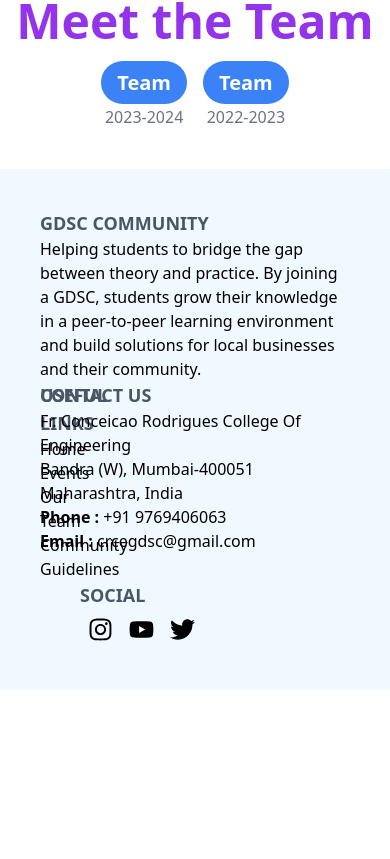
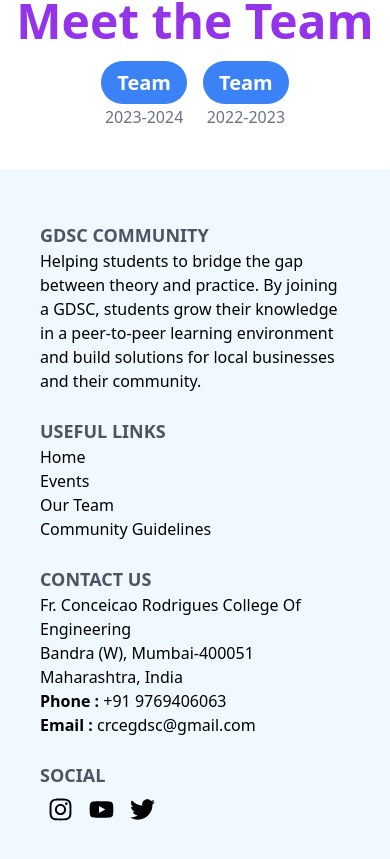
Before and after one commit to CRCE-GDSC/gdsc-crce-2023-24, a Next.js app: page / in a window 390 px wide. Shown: the part 4750-5609 px from the top of the page. Before the commit the page ends 5440 px from the top, so only its background shows below. Built offline with nearby package versions, Linux system fonts and the light colour scheme.

Commit message:
Footer is Responsive

```diff
--- a/components/Footer.jsx
+++ b/components/Footer.jsx
@@ -7,7 +7,7 @@ const Footer = () => {
     <div className="bg-sky-50 lg:px-[120px] mt-10">
       <footer className="container p-10 gap-7 text-base-content">
         <div className="grid md:grid-cols-5 grid-cols-1 ">
-        <div className="col-span-2 max-w-[350px]" >
+        <div className="md:col-span-2 max-w-[350px] py-3" >
           <h2 className="text-lg uppercase font-semibold text-gray-600">GDSC Community</h2>
           <p className="text-normal ">
             Helping students to bridge the gap between theory and practice. By
@@ -16,7 +16,7 @@ const Footer = () => {
             their community.
           </p>
         </div>
-        <div>
+        <div className="py-3">
           <span className="text-lg uppercase font-semibold text-gray-600">Useful Links</span>
           <br/>
           <Link href="/" className="hover:text-blue-700">
@@ -36,7 +36,7 @@ const Footer = () => {
           </Link>
           <br/>
         </div>
-        <div>
+        <div className="py-3">
           <span className="text-lg uppercase font-semibold text-gray-600">Contact Us</span>
           <p>
             Fr. Conceicao Rodrigues College Of Engineering <br/>
@@ -48,7 +48,7 @@ const Footer = () => {
             <span><strong>Email : </strong>crcegdsc@gmail.com</span>
           </p>
         </div>
-        <div className="pl-10">
+        <div className="md:pl-10 py-3">
           <span className="text-lg uppercase font-semibold text-gray-600">Social</span>
           <div className="flex flex-row" id="foot">
             <a className="p-2">
```
